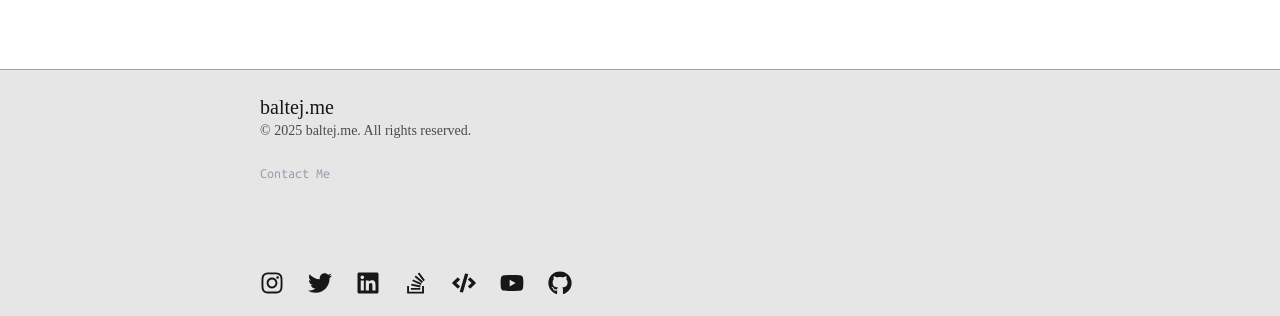
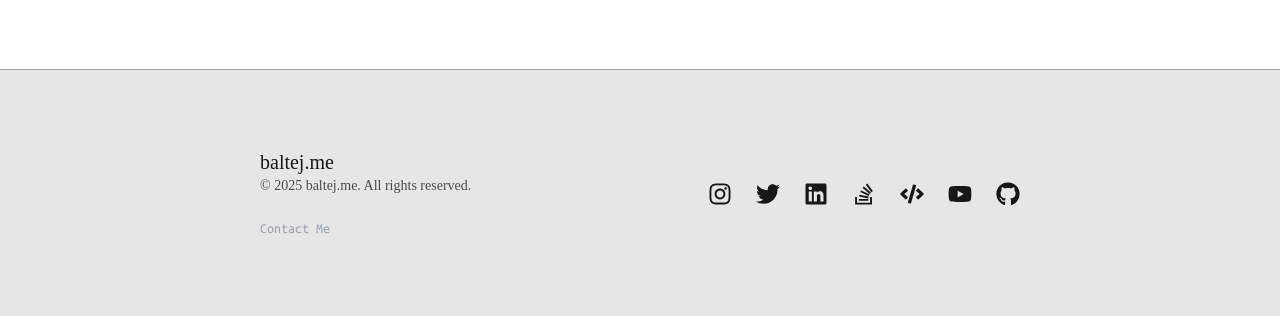
Before and after one commit to baltej223/baltej.me, a Next.js app: page /aboutme in a window 1280 px wide. Shown: the part 692-1008 px from the top of the page. Built offline with nearby package versions, Linux system fonts and the light colour scheme; a web font is replaced by a local one.

Commit message:
Fixed FooterIcons, check baltej.me/changelog.html for details

```diff
--- a/app/blog/footer/footer.jsx
+++ b/app/blog/footer/footer.jsx
@@ -14,8 +14,8 @@ export default function Footer() {
   return (
     <>
       <div className="h-[250px] flex flex-col justify-center w-full mt-20 bg-[var(--background-muted)] border-t-1 border-gray-400 dark:border-gray-600">
-        <Content className="flex w-[70%] flex-col h-full items-center justify-center md:flex-row w-auto gap-y-10 ">
-          <div className="md:w-[65%] h-auto">
+        <Content className="flex w-[70%] flex-col h-full items-center justify-around md:justify-between md:flex-row w-auto gap-y-10 md:pl-10 md:pr-10">
+          <div className="h-auto">
             baltej.me
             <Text size="sm" className="opacity-75">
               © {new Date().getFullYear()} baltej.me. All rights reserved.
--- a/blogsUI/blogUI.jsx
+++ b/blogsUI/blogUI.jsx
@@ -9,7 +9,7 @@ export function Content({ children, className = "", style }) {
     <>
       <div
         className={
-          "mer content flex flex-wrap w-full lg:justify-start  lg:pl-65 lg:pr-65  text-xl " +
+          "mer content flex flex-wrap w-full lg:pl-65 lg:pr-65  text-xl " +
           className
         }
         style={style}
```
Also changed, not shown: public/changelog.md, 1 other file (tests, documents, lock files or other folders).
